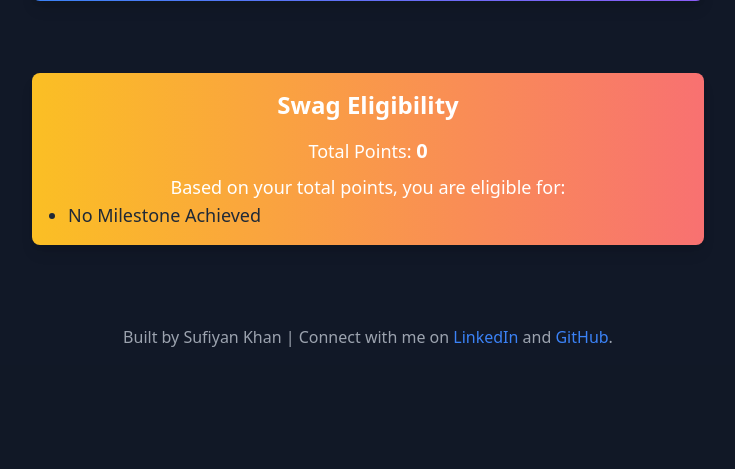
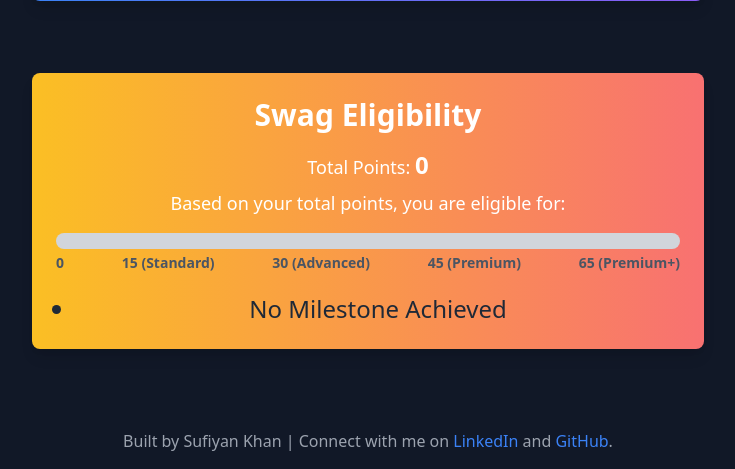
Before and after one commit to Sufi1512/PointCounter, a Flask app: page / in a window 1280 px wide. Shown: the part 537-1006 px from the top of the page, without its empty margins (272-1007 px from the left). Before the commit the page ends 884 px from the top, so only its background shows below. Run offline with Flask 3, Linux system fonts and the light colour scheme.

Commit message:
bar:Added

```diff
--- a/templates/index.html
+++ b/templates/index.html
@@ -114,26 +114,48 @@
 
         <!-- Swag Eligibility Card -->
         <div class="mb-8 w-full max-w-2xl">
-            <section class="bg-gradient-to-r from-yellow-400 to-red-400 rounded-lg p-4 shadow-lg">
-                <h2 class="text-2xl font-semibold mb-4 text-center">Swag Eligibility</h2>
-                <p class="text-lg text-center">Total Points: <strong class="text-xl">{{ data.points.total_points }}</strong></p>
+            <section class="bg-gradient-to-r from-yellow-400 to-red-400 rounded-lg p-6 shadow-lg">
+                <h2 class="text-3xl font-semibold mb-4 text-center">Swag Eligibility</h2>
+                <p class="text-lg text-center">Total Points: <strong class="text-2xl">{{ data.points.total_points }}</strong></p>
                 <p class="mt-2 text-lg text-center">Based on your total points, you are eligible for:</p>
-                <ul class="list-disc pl-5 text-gray-800 text-lg">
+
+                <!-- Progress Bar Journey -->
+                <div class="relative mt-4 mb-6">
+                    <!-- Background Bar -->
+                    <div class="w-full bg-gray-300 h-4 rounded-full overflow-hidden">
+                        <!-- Dynamic Progress Bar -->
+                        <div class="bg-blue-600 h-full rounded-full transition-all duration-500"
+                             style="width: {{ (data.points.total_points / 65) * 100 }}%"></div>
+                    </div>
+
+                    <!-- Milestone Labels -->
+                    <div class="absolute top-5 inset-x-0 flex justify-between text-sm font-semibold">
+                        <span class="text-gray-600">0</span>
+                        <span class="{% if data.points.total_points >= 15 %}text-blue-600{% else %}text-gray-600{% endif %}">15 (Standard)</span>
+                        <span class="{% if data.points.total_points >= 30 %}text-blue-600{% else %}text-gray-600{% endif %}">30 (Advanced)</span>
+                        <span class="{% if data.points.total_points >= 45 %}text-blue-600{% else %}text-gray-600{% endif %}">45 (Premium)</span>
+                        <span class="{% if data.points.total_points >= 65 %}text-blue-600{% else %}text-gray-600{% endif %}">65 (Premium+)</span>
+                    </div>
+                </div>
+
+                <!-- Display Eligibility Milestone -->
+                <ul class="list-disc pl-5 pt-5 text-gray-800 text-lg">
                     {% if data.points.total_points >= 65 %}
-                        <li>Premium+ Milestone</li>
+                <p class="text-lg text-center">Total Points: <strong class="text-2xl">{{ data.points.total_points }}</strong></p>
+                        <li class="text-center text-2xl">Premium+ Milestone</li>
                     {% elif data.points.total_points >= 45 %}
-                        <li>Premium Milestone</li>
+                        <li class="text-center text-2xl">Premium Milestone</li>
                     {% elif data.points.total_points >= 30 %}
-                        <li>Advanced Milestone</li>
+                        <li class="text-center text-2xl">Advanced Milestone</li>
                     {% elif data.points.total_points >= 15 %}
-                        <li>Standard Milestone</li>
-                    {% elif data.points.total_points >= 0 %}
-                        <li>No Milestone Achieved</li>
+                        <li class="text-center text-2xl">Standard Milestone</li>
+                    {% else %}
+                        <li class="text-center text-2xl">No Milestone Achieved</li>
                     {% endif %}
                 </ul>
-
             </section>
         </div>
+
 
         <!-- User Badges Section -->
 
```
